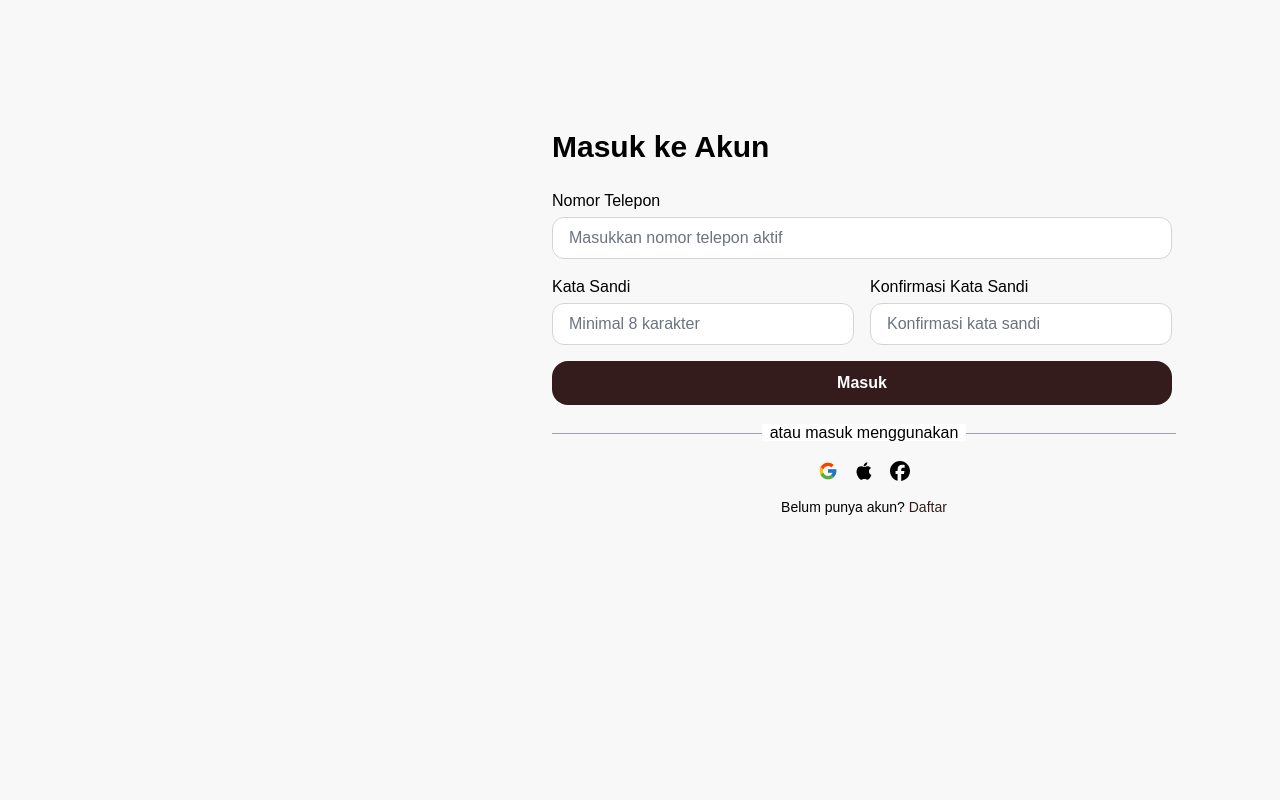
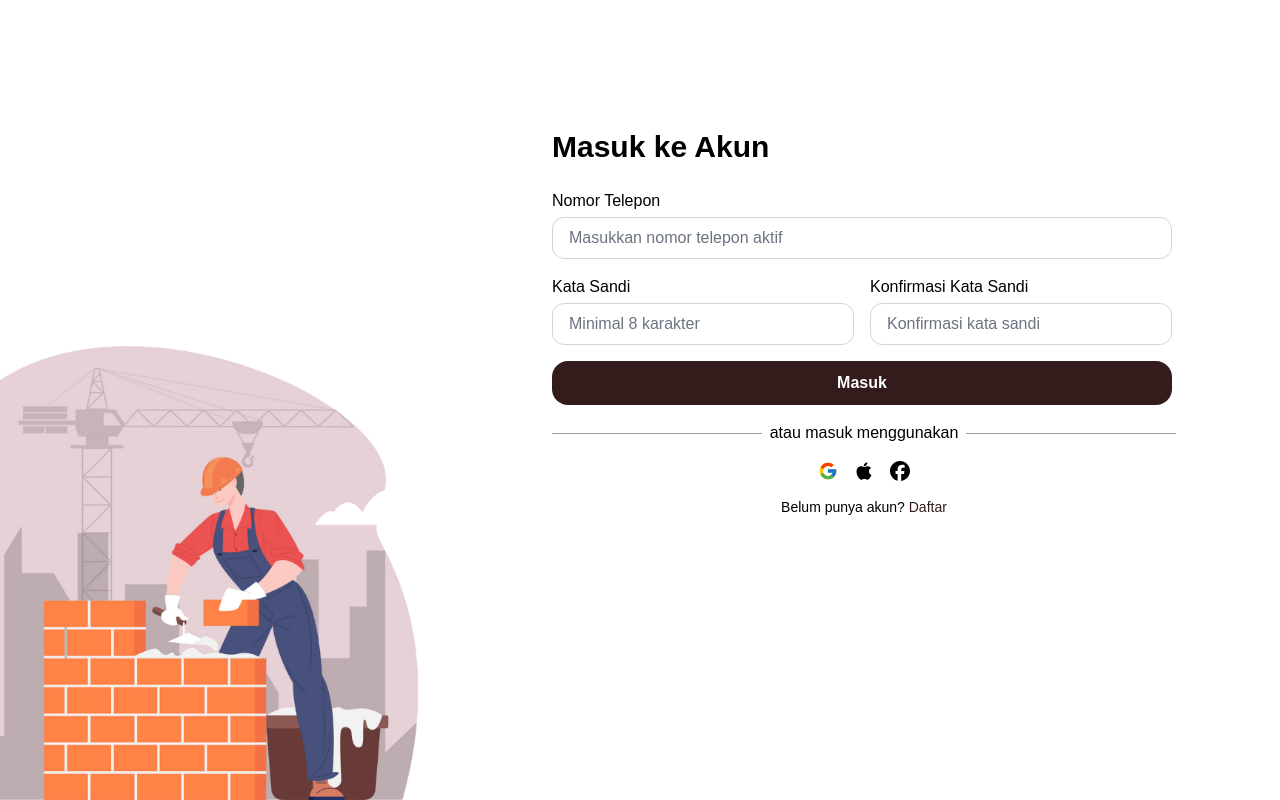
Before and after one commit to rashikaaifa/tbnoto, a React (Vite) app: page /masuk in a window 1280 px wide. Built offline with nearby package versions, Linux system fonts and the light colour scheme; a web font is replaced by a local one.

Commit message:
feat [RAR]: Update background

```diff
--- a/src/pages/Masuk.jsx
+++ b/src/pages/Masuk.jsx
@@ -3,6 +3,7 @@ import { FcGoogle } from "react-icons/fc";
 import { IoLogoApple } from "react-icons/io5";
 import { FaFacebook } from "react-icons/fa6";
 import { motion } from "framer-motion";
+import bgImage from '../assets/img/background.png';
 import { useNavigate } from "react-router-dom";
 
 const Masuk = () => {
@@ -15,7 +16,7 @@ const Masuk = () => {
     return (
         <div
         className="min-h-screen bg-cover bg-center px-8"
-        // style={{ backgroundImage: `url(${bgImage})` }}
+        style={{ backgroundImage: `url(${bgImage})` }}
         >
             <div className="flex flex-col md:flex-row items-center py-20 md:items-start justify-center md:justify-end min-h-screen max-w-7xl mx-auto">
                 <motion.div
```
